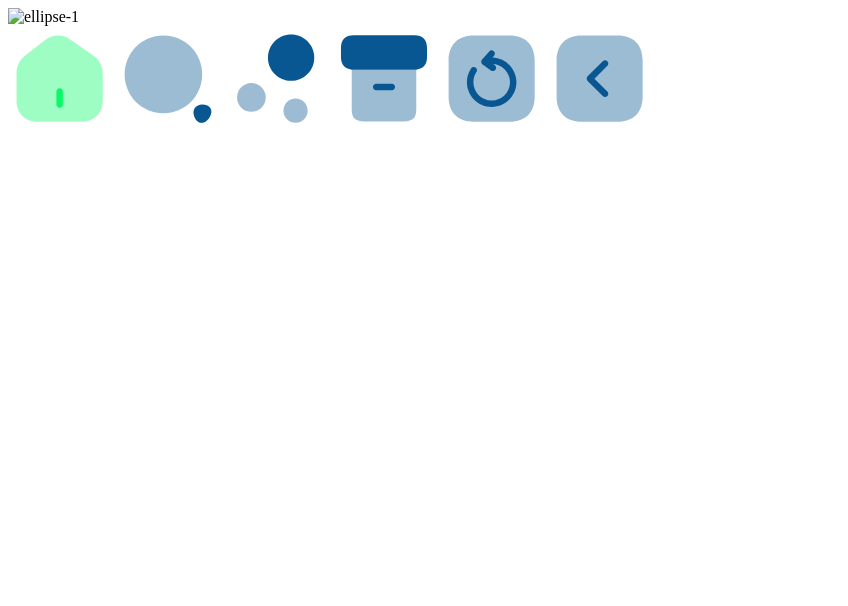
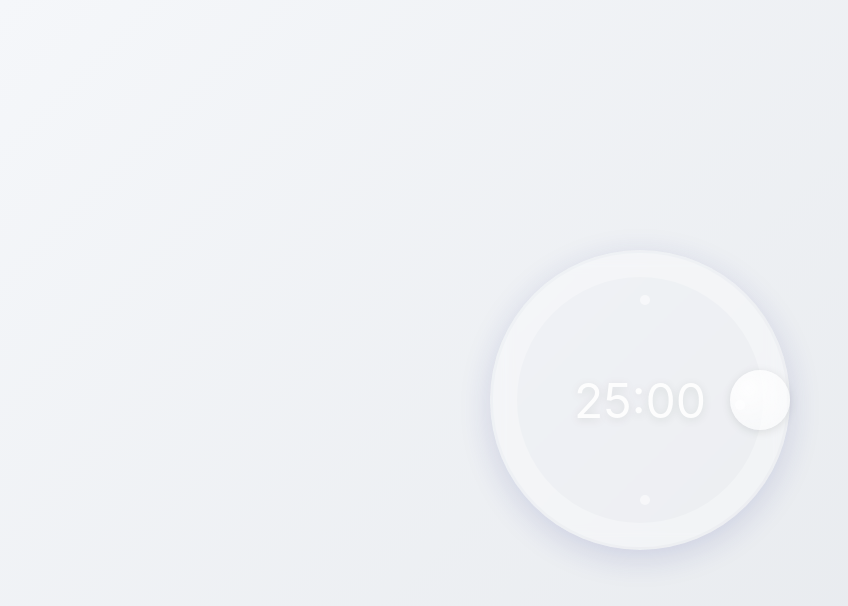
Before and after one commit to MoHaulik/timer, a plain HTML site: page index.html in a window 1280 px wide. Shown: the whole page, without its empty margins (0-848 px from the left). Drawn offline with Linux system fonts and the light colour scheme.

Commit message:
Update index.html

```diff
--- a/index.html
+++ b/index.html
@@ -1,149 +1,264 @@
-<!doctype html>
+<!DOCTYPE html>
 <html lang="en">
-  <head>
-    <meta charset="UTF-8" />
-    <link rel="icon" type="image/svg+xml" href="/vite.svg" />
-    <meta name="viewport" content="width=device-width, initial-scale=1.0" />
-    <title>Dial Button Proto</title>
-  </head>
+<head>
+    <meta charset="UTF-8">
+    <meta name="viewport" content="width=device-width, initial-scale=1.0">
+    <title>macOS Glass Timer</title>
+    <style>
+        body, html {
+            margin: 0;
+            padding: 0;
+            height: 100%;
+            font-family: -apple-system, BlinkMacSystemFont, 'Segoe UI', Roboto, Oxygen, Ubuntu, Cantarell, 'Open Sans', 'Helvetica Neue', sans-serif;
+        }
 
-  <body>
-    <div id="app">
-      <div class="container">
-        <div class="ellipse-3">
-          <div class="ellipse-2">
-            <div class="ellipse-1">
-              <img src="/ellipse-1.svg" alt="ellipse-1" />
-              <div class="cursor"></div>
-            </div>
-          </div>
-          <div class="ellipse-4"></div>
-          <div class="hexagon">
-            <svg
-              class="icon icon1"
-              width="104"
-              height="105"
-              viewBox="0 0 104 105"
-              fill="none"
-              xmlns="http://www.w3.org/2000/svg"
-            >
-              <path
-                opacity="0.4"
-                d="M86.2548 30.3317L61.4629 12.986C54.7054 8.25145 44.3324 8.5097 37.8331 13.5455L16.2694 30.3748C11.9652 33.732 8.56494 40.6186 8.56494 46.0418L8.56494 75.7405C8.56494 86.716 17.4745 95.6686 28.4501 95.6686L74.8488 95.6686C85.8243 95.6686 94.7339 86.7591 94.7339 75.7835L94.7339 46.6014C94.7339 40.7908 90.9893 33.6459 86.2548 30.3317Z"
-                fill="#0AF966"
-              />
-              <path
-                d="M51.6494 81.6799C49.8847 81.6799 48.4213 80.2165 48.4213 78.4518V65.5394C48.4213 63.7747 49.8847 62.3113 51.6494 62.3113C53.4141 62.3113 54.8775 63.7747 54.8775 65.5394V78.4518C54.8775 80.2165 53.4141 81.6799 51.6494 81.6799Z"
-                fill="#0AF966"
-              />
-            </svg>
-            <svg
-              class="icon icon2"
-              width="104"
-              height="104"
-              viewBox="0 0 104 104"
-              fill="none"
-              xmlns="http://www.w3.org/2000/svg"
-            >
-              <path
-                opacity="0.4"
-                d="M47.3889 86.169C68.8067 86.169 86.1693 68.8064 86.1693 47.3886C86.1693 25.9708 68.8067 8.60828 47.3889 8.60828C25.9711 8.60828 8.60858 25.9708 8.60858 47.3886C8.60858 68.8064 25.9711 86.169 47.3889 86.169Z"
-                fill="#095792"
-              />
-              <path
-                d="M94.6487 81.5635C93.2283 78.938 90.2154 77.4746 86.1695 77.4746C83.1135 77.4746 80.488 78.7228 78.9385 80.8749C77.389 83.027 77.0447 85.9107 77.9916 88.7945C79.8424 94.3899 83.0705 95.6381 84.8352 95.8533C85.0935 95.8964 85.3517 95.8964 85.653 95.8964C87.5468 95.8964 90.4736 95.0786 93.3144 90.8175C95.5956 87.5033 96.026 84.1891 94.6487 81.5635Z"
-                fill="#095792"
-              />
-            </svg>
-            <svg
-              class="icon icon3"
-              width="104"
-              height="104"
-              viewBox="0 0 104 104"
-              fill="none"
-              xmlns="http://www.w3.org/2000/svg"
-            >
-              <path
-                d="M67.1019 7.53076C54.3186 7.53076 43.9456 17.9038 43.9456 30.6871C43.9456 43.4704 54.3186 53.8433 67.1019 53.8433C79.8853 53.8433 90.2583 43.4704 90.2583 30.6871C90.2583 17.9038 79.8853 7.53076 67.1019 7.53076Z"
-                fill="#095792"
-              />
-              <path
-                opacity="0.4"
-                d="M27.3746 56.0815C19.498 56.0815 13.0419 62.4947 13.0419 70.4144C13.0419 78.334 19.455 84.7472 27.3746 84.7472C35.2512 84.7472 41.7075 78.334 41.7075 70.4144C41.7075 62.4947 35.2512 56.0815 27.3746 56.0815Z"
-                fill="#095792"
-              />
-              <path
-                opacity="0.4"
-                d="M71.5352 71.5334C64.8638 71.5334 59.4406 76.9566 59.4406 83.628C59.4406 90.2994 64.8638 95.7227 71.5352 95.7227C78.2066 95.7227 83.6298 90.2994 83.6298 83.628C83.6298 76.9566 78.2066 71.5334 71.5352 71.5334Z"
-                fill="#095792"
-              />
-            </svg>
-            <svg
-              class="icon icon4"
-              width="104"
-              height="105"
-              viewBox="0 0 104 105"
-              fill="none"
-              xmlns="http://www.w3.org/2000/svg"
-            >
-              <path
-                opacity="0.4"
-                d="M84.2807 43.6343V82.5007C84.2807 91.109 82.1286 95.4131 71.3682 95.4131H32.6309C21.8706 95.4131 19.7185 91.109 19.7185 82.5007L19.7185 43.6343C20.4072 43.7204 21.1389 43.7634 21.8706 43.7634L82.1286 43.7634C82.8603 43.7634 83.592 43.7204 84.2807 43.6343Z"
-                fill="#095792"
-              />
-              <path
-                d="M95.041 22.2426V30.8509C95.041 38.7275 91.4686 42.9886 84.2807 43.6342C83.592 43.7203 82.8603 43.7634 82.1286 43.7634L21.8706 43.7634C21.1389 43.7634 20.4072 43.7203 19.7185 43.6342C12.5306 42.9886 8.95813 38.7275 8.95813 30.8509L8.95813 22.2426C8.95813 13.6343 13.2623 9.3302 21.8706 9.3302L82.1286 9.3302C90.7369 9.3302 95.041 13.6343 95.041 22.2426Z"
-                fill="#095792"
-              />
-              <path
-                d="M59.8332 64.208H44.1661C42.4014 64.208 40.938 62.7446 40.938 60.9799C40.938 59.2152 42.4014 57.7518 44.1661 57.7518H59.8332C61.5979 57.7518 63.0613 59.2152 63.0613 60.9799C63.0613 62.7446 61.5979 64.208 59.8332 64.208Z"
-                fill="#095792"
-              />
-            </svg>
-            <svg
-              class="icon icon5"
-              width="104"
-              height="104"
-              viewBox="0 0 104 104"
-              fill="none"
-              xmlns="http://www.w3.org/2000/svg"
-            >
-              <path
-                opacity="0.4"
-                d="M33.6154 8.60681H69.6411C85.3512 8.60681 94.6912 17.9468 94.6912 33.6139V69.6396C94.6912 85.3067 85.3512 94.6467 69.6841 94.6467H33.6154C17.9483 94.6897 8.60828 85.3497 8.60828 69.6826V33.6139C8.60828 17.9468 17.9483 8.60681 33.6154 8.60681Z"
-                fill="#095792"
-              />
-              <path
-                d="M51.6497 79.9696C38.0056 79.9696 26.9009 68.8649 26.9009 55.2207C26.9009 50.314 28.3212 45.5364 31.0759 41.4905C32.0659 40.0271 34.0888 39.5967 35.5522 40.5866C37.0156 41.5766 37.446 43.5996 36.4561 45.063C34.4331 48.0759 33.4001 51.6053 33.4001 55.2207C33.4001 65.2924 41.6211 73.5134 51.6928 73.5134C61.7645 73.5134 69.9854 65.2924 69.9854 55.2207C69.9854 45.5795 62.4962 37.6598 53.027 36.9712L54.7917 38.2624C56.2121 39.2954 56.5564 41.3184 55.4804 42.7818C54.4474 44.2021 52.4245 44.5465 50.9611 43.4704L42.611 37.4016C42.3097 37.1864 42.0515 36.9281 41.8363 36.6268C41.7932 36.5838 41.7502 36.5408 41.7071 36.4547C41.535 36.1534 41.4059 35.809 41.3198 35.4647C41.2337 35.0343 41.2337 34.6469 41.2767 34.2165C41.3198 34.0443 41.3628 33.8722 41.4058 33.7C41.4919 33.3987 41.6641 33.1405 41.8363 32.8392C41.9223 32.7961 42.0084 32.7101 42.0945 32.624L49.2394 24.4461C50.4015 23.1118 52.4675 22.9827 53.8018 24.1448C55.1361 25.3069 55.2652 27.3729 54.1031 28.7072L52.5105 30.558C65.7673 30.9884 76.4416 41.9209 76.4416 55.3068C76.3986 68.8649 65.2939 79.9696 51.6497 79.9696Z"
-                fill="#095792"
-              />
-            </svg>
-            <svg
-              class="icon icon6"
-              width="104"
-              height="104"
-              viewBox="0 0 104 104"
-              fill="none"
-              xmlns="http://www.w3.org/2000/svg"
-            >
-              <path
-                opacity="0.4"
-                d="M69.6846 8.60828H33.6158C17.9488 8.60828 8.60876 17.9483 8.60876 33.6154V69.6411C8.60876 85.3512 17.9488 94.6912 33.6158 94.6912H69.6415C85.3086 94.6912 94.6486 85.3512 94.6486 69.6841V33.6154C94.6917 17.9483 85.3517 8.60828 69.6846 8.60828Z"
-                fill="#095792"
-              />
-              <path
-                d="M57.0735 70.0715C56.2557 70.0715 55.4379 69.7702 54.7923 69.1246L39.5986 53.9309C38.3504 52.6827 38.3504 50.6168 39.5986 49.3686L54.7923 34.1749C56.0405 32.9267 58.1065 32.9267 59.3547 34.1749C60.6029 35.4231 60.6029 37.4891 59.3547 38.7373L46.4422 51.6498L59.3547 64.5622C60.6029 65.8104 60.6029 67.8764 59.3547 69.1246C58.7521 69.7702 57.9343 70.0715 57.0735 70.0715Z"
-                fill="#095792"
-              />
-            </svg>
-          </div>
+        body {
+            display: flex;
+            justify-content: center;
+            align-items: center;
+            background: linear-gradient(135deg, #f5f7fa 0%, #e4e7eb 100%);
+            overflow: hidden;
+        }
+
+        .timer-container {
+            position: relative;
+            width: 300px;
+            height: 300px;
+            border-radius: 50%;
+            background: rgba(255, 255, 255, 0.1);
+            backdrop-filter: blur(10px);
+            box-shadow: 0 8px 32px rgba(31, 38, 135, 0.15);
+            display: flex;
+            justify-content: center;
+            align-items: center;
+        }
+
+        .progress-ring {
+            position: absolute;
+            top: 0;
+            left: 0;
+            width: 100%;
+            height: 100%;
+        }
+
+        .progress-ring circle {
+            fill: none;
+            stroke: rgba(255, 255, 255, 0.3);
+            stroke-width: 8;
+        }
+
+        .progress-ring .progress {
+            stroke: rgba(255, 255, 255, 0.8);
+            stroke-linecap: round;
+            transition: stroke-dashoffset 0.5s ease;
+        }
+
+        .knob {
+            width: 60px;
+            height: 60px;
+            background: radial-gradient(circle at 30% 30%, rgba(255, 255, 255, 0.9), rgba(255, 255, 255, 0.4));
+            border-radius: 50%;
+            box-shadow: 0 2px 10px rgba(0, 0, 0, 0.1);
+            cursor: pointer;
+            position: absolute;
+            top: calc(50% - 30px);
+            left: calc(50% - 30px);
+            transition: box-shadow 0.3s ease;
+        }
+
+        .knob:hover {
+            box-shadow: 0 0 20px rgba(255, 255, 255, 0.5);
+        }
+
+        .knob:active {
+            box-shadow: 0 0 30px rgba(255, 255, 255, 0.7);
+        }
+
+        .display {
+            font-size: 48px;
+            color: rgba(255, 255, 255, 0.9);
+            text-shadow: 0 2px 10px rgba(0, 0, 0, 0.1);
+        }
+
+        .mode-indicators {
+            position: absolute;
+            width: 100%;
+            height: 100%;
+        }
+
+        .mode-indicator {
+            position: absolute;
+            width: 10px;
+            height: 10px;
+            background: rgba(255, 255, 255, 0.5);
+            border-radius: 50%;
+            transition: background 0.3s ease;
+        }
+
+        .mode-indicator.active {
+            background: rgba(255, 255, 255, 0.9);
+            box-shadow: 0 0 10px rgba(255, 255, 255, 0.5);
+        }
+
+        .mode-name {
+            font-size: 24px;
+            color: rgba(255, 255, 255, 0.9);
+            text-shadow: 0 2px 10px rgba(0, 0, 0, 0.1);
+            opacity: 0;
+            transition: opacity 0.3s ease;
+        }
+
+        @media (max-width: 480px) {
+            .timer-container {
+                width: 250px;
+                height: 250px;
+            }
+
+            .display {
+                font-size: 36px;
+            }
+
+            .mode-name {
+                font-size: 20px;
+            }
+        }
+    </style>
+</head>
+<body>
+    <div class="timer-container">
+        <svg class="progress-ring" viewBox="0 0 100 100">
+            <circle cx="50" cy="50" r="45" />
+            <circle class="progress" cx="50" cy="50" r="45" />
+        </svg>
+        <div class="mode-indicators">
+            <div class="mode-indicator" style="top: 15%; left: 50%;"></div>
+            <div class="mode-indicator" style="top: 50%; right: 15%;"></div>
+            <div class="mode-indicator" style="bottom: 15%; left: 50%;"></div>
         </div>
-      </div>
+        <div class="knob"></div>
+        <div class="display">00:00</div>
+        <div class="mode-name"></div>
+    </div>
 
-      <!-- <div class="copyrigith">
-      <a href="http://leonelngoya.com">Code by LN</a> - <a href="https://bento.me/emaniui">Deisgn by Emani</a>
-  </div> -->
-    </div>
-    <script type="module" src="/main.js"></script>
-  </body>
+    <script>
+        const knob = document.querySelector('.knob');
+        const display = document.querySelector('.display');
+        const modeName = document.querySelector('.mode-name');
+        const progressRing = document.querySelector('.progress');
+        const modeIndicators = document.querySelectorAll('.mode-indicator');
+        const container = document.querySelector('.timer-container');
+
+        let angle = 0;
+        let isDragging = false;
+        let startAngle = 0;
+        let currentMode = 0;
+        let timerDuration = 0;
+        let timerInterval;
+        let modeChangeTimeout;
+
+        const modes = ['Pomodoro', 'Break', 'SoMe'];
+        const maxDurations = [25 * 60, 5 * 60, 7 * 60]; // in seconds
+
+        function setRotation(degrees) {
+            knob.style.transform = `rotate(${degrees}deg) translate(120px) rotate(-${degrees}deg)`;
+        }
+
+        function setProgress(percent) {
+            const circumference = 2 * Math.PI * 45;
+            const offset = circumference - (percent / 100) * circumference;
+            progressRing.style.strokeDasharray = `${circumference} ${circumference}`;
+            progressRing.style.strokeDashoffset = offset;
+        }
+
+        function formatTime(seconds) {
+            const mins = Math.floor(seconds / 60);
+            const secs = seconds % 60;
+            return `${mins.toString().padStart(2, '0')}:${secs.toString().padStart(2, '0')}`;
+        }
+
+        function updateTimer() {
+            timerDuration--;
+            if (timerDuration <= 0) {
+                clearInterval(timerInterval);
+                playAlarm();
+                return;
+            }
+            display.textContent = formatTime(timerDuration);
+            setProgress((1 - timerDuration / maxDurations[currentMode]) * 100);
+        }
+
+        function startTimer() {
+            clearInterval(timerInterval);
+            timerDuration = maxDurations[currentMode];
+            display.textContent = formatTime(timerDuration);
+            setProgress(0);
+            timerInterval = setInterval(updateTimer, 1000);
+        }
+
+        function playAlarm() {
+            const audio = new Audio(currentMode === 1 ? '2.mp3' : '1.mp3');
+            audio.play();
+        }
+
+        function showModeName() {
+            modeName.textContent = modes[currentMode];
+            modeName.style.opacity = '1';
+            display.style.opacity = '0';
+        }
+
+        function hideModeName() {
+            modeName.style.opacity = '0';
+            display.style.opacity = '1';
+        }
+
+        container.addEventListener('mousedown', (e) => {
+            isDragging = true;
+            const rect = container.getBoundingClientRect();
+            const centerX = rect.left + rect.width / 2;
+            const centerY = rect.top + rect.height / 2;
+            startAngle = Math.atan2(e.clientY - centerY, e.clientX - centerX);
+            clearTimeout(modeChangeTimeout);
+        });
+
+        document.addEventListener('mousemove', (e) => {
+            if (!isDragging) return;
+            const rect = container.getBoundingClientRect();
+            const centerX = rect.left + rect.width / 2;
+            const centerY = rect.top + rect.height / 2;
+            const currentAngle = Math.atan2(e.clientY - centerY, e.clientX - centerX);
+            angle += (currentAngle - startAngle) * (180 / Math.PI);
+            angle = (angle + 360) % 360;
+            setRotation(angle);
+            startAngle = currentAngle;
+
+            const newMode = Math.floor(angle / 120);
+            if (newMode !== currentMode) {
+                currentMode = newMode;
+                modeIndicators.forEach((indicator, index) => {
+                    indicator.classList.toggle('active', index === currentMode);
+                });
+                showModeName();
+                timerDuration = maxDurations[currentMode];
+                display.textContent = formatTime(timerDuration);
+                setProgress(0);
+            }
+        });
+
+        document.addEventListener('mouseup', () => {
+            if (isDragging) {
+                isDragging = false;
+                modeChangeTimeout = setTimeout(() => {
+                    hideModeName();
+                    startTimer();
+                }, 2000);
+            }
+        });
+
+        // Initialize
+        setRotation(0);
+        setProgress(0);
+        timerDuration = maxDurations[currentMode];
+        display.textContent = formatTime(timerDuration);
+    </script>
+</body>
 </html>
```
